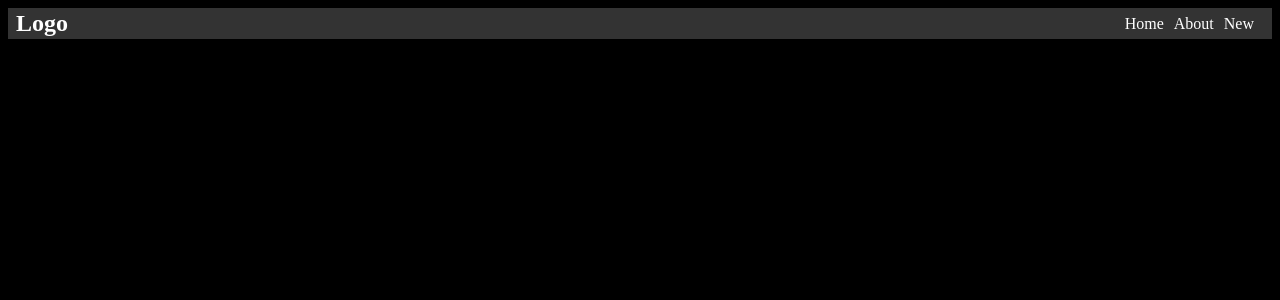
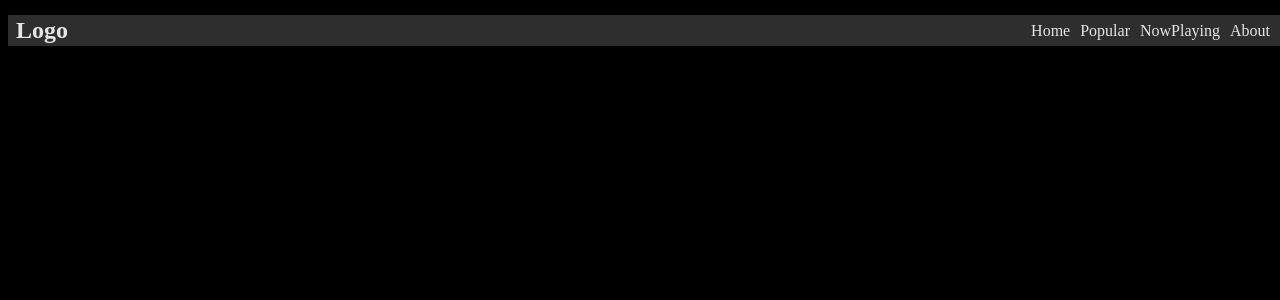
Before and after one commit to DongwonYoo/ReactMovie, a React (Create React App) app: page /about in a window 1280 px wide. Shown: the top 300 px of the page. Built offline with nearby package versions, Linux system fonts and the light colour scheme.

Commit message:
navigation修正

```diff
--- a/src/App.js
+++ b/src/App.js
@@ -2,16 +2,15 @@ import React from "react";
 import { BrowserRouter as Router, Switch, Route } from "react-router-dom";
 
 import About from "./components/About";
-import Detail from "./routes/Detail";
 import Home from "./routes/Home";
 
 const App = () => {
   return (
     <Router>
       <Switch>
-        <Route path="/movie/:id">
+        {/* <Route path="/movie/:id">
           <Detail />
-        </Route>
+        </Route> */}
         <Route path="/about">
           <About />
         </Route>
--- a/src/components/About.js
+++ b/src/components/About.js
@@ -1,6 +1,7 @@
 import React from "react";
 import { useParams } from "react-router-dom";
 import Navigation from "./Navigation";
+import styles from "./ModalBasic.module.css";
 
 const About = () => {
   return (
--- a/src/components/MenuItem.js
+++ b/src/components/MenuItem.js
@@ -1,9 +1,32 @@
 import { Link } from "react-router-dom/cjs/react-router-dom.min";
 
 const MenuItem = ({ text }) => {
+  const handleClickMenu = () => {
+    if (text === "Home") {
+      window.scrollTo({
+        top: 0,
+        behavior: "smooth",
+      });
+    }
+    if (text === "Popular") {
+      window.scrollTo({
+        top: 30,
+        behavior: "smooth",
+      });
+    }
+    if (text === "NowPlaying") {
+      window.scrollTo({
+        top: 1000,
+        behavior: "smooth",
+      });
+    }
+  };
+
   return (
     <li>
-      <Link to={`/${text}`}>{text}</Link>
+      <Link to={`/${text.toLowerCase()}`} onClick={handleClickMenu}>
+        {text}
+      </Link>
     </li>
   );
 };
--- a/src/components/ModalBasic.js
+++ b/src/components/ModalBasic.js
@@ -59,7 +59,7 @@ const ModalBasic = ({
           rel="noopener noreferrer"
           onClick={handleLinkClick}
         >
-          공식 홈페이지
+          公式ホームページ
         </a>
       )}
 
--- a/src/components/Movie.js
+++ b/src/components/Movie.js
@@ -1,7 +1,6 @@
 import PropTypes from "prop-types";
 import { Link } from "react-router-dom/cjs/react-router-dom";
 import styles from "./Movie.module.css";
-import ModalBasic from "./ModalBasic";
 import "slick-carousel/slick/slick.css";
 import "slick-carousel/slick/slick-theme.css";
 
--- a/src/components/Navigation.js
+++ b/src/components/Navigation.js
@@ -1,7 +1,7 @@
 import MenuBar from "./MenuBar";
 import styles from "./Navigation.module.css";
 const Navigation = () => {
-  const menuItems = ["Home", "About", "New"];
+  const menuItems = ["Home", "Popular", "NowPlaying", "About"];
 
   return (
     <div className={styles.nav}>
--- a/src/components/Navigation.module.css
+++ b/src/components/Navigation.module.css
@@ -6,6 +6,11 @@
   color: #fff;
   padding: 8px;
   height: 15px;
+  position: sticky;
+  top: 15px;
+  width: 100%;
+  z-index: 100;
+  opacity: 0.9;
 }
 
 .nav_logo {
```
Also changed, not shown: src/components/detail/DetailMovie.js (renamed from src/components/DetailMovie.js), src/components/detail/DetailMovie.module.css (renamed from src/components/DetailMovie.module.css).
